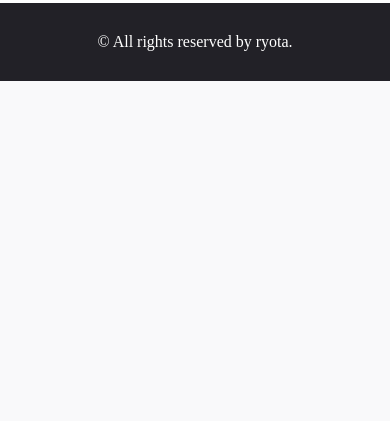
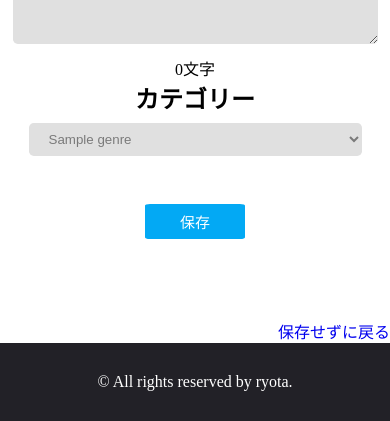
Before and after one commit to Hitohito1023/recommenders-fix, a Rails app: page /post_items/1/edit in a window 390 px wide; the page is wider, and only the part inside the window is pictured. Shown: the part 946-1367 px from the top of that part. Before the commit the page ends 1027 px from the top of that part, so only its background shows below. Run offline with Rails 7, Linux system fonts and the light colour scheme; a user stored in the database is signed in; tables that the repository leaves empty hold one stand-in row (values such as "Sample post"); style sheets or scripts are compiled from the project's sources; parts of the project's set-up code (start-up, migrations or seed data) failed here and were passed over; some libraries are stand-ins or nearby versions.

Commit message:
編集画面の完成

```diff
--- a/app/assets/stylesheets/post_items.scss
+++ b/app/assets/stylesheets/post_items.scss
@@ -374,6 +374,29 @@
     }
   }
 
+  // /post_items/edit----------------
+  .post-item-edit {
+    display: block;
+    padding: 40px 10px;
+    text-align: center;
+    img {
+      margin: 10px auto;
+      border-radius: 2%;
+      border: 1px solid black;
+    }
+    .post-item-edit-form {
+      margin-left: 0px;
+      margin-top: 20px;
+      #post_item_name, textarea, select {
+        float: none;
+        width: 90%;
+      }
+      .save-btn {
+        margin: 40px auto;
+      }
+    }
+  }
+
 
 
 }
```
